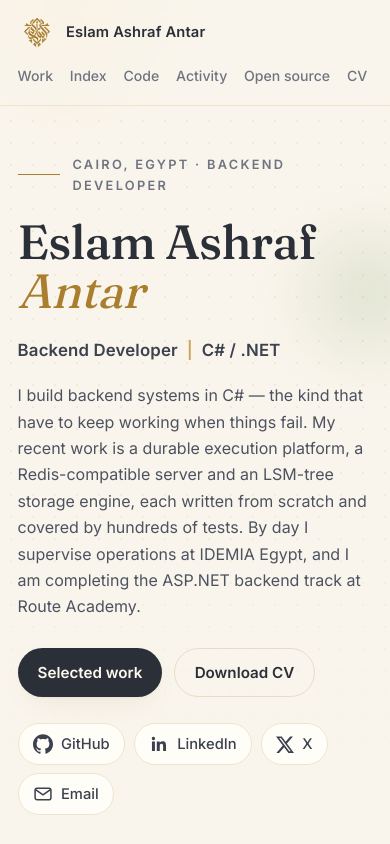
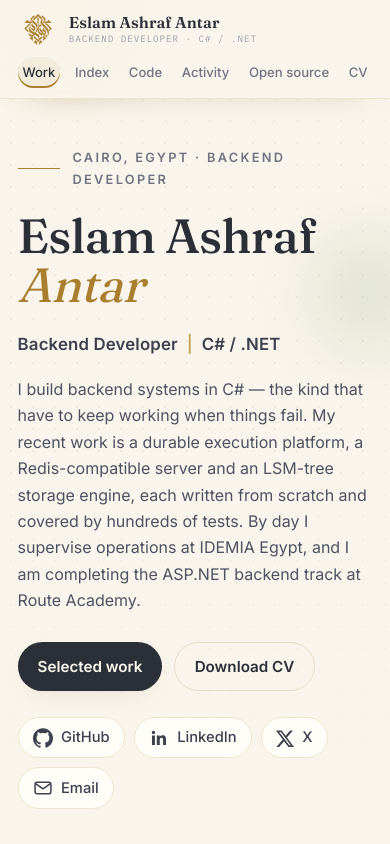
Before and after one commit to SENESO/seneso.github.io, a plain HTML site: page index.html in a window 390 px wide. Shown: the top 844 px of the page. Drawn offline with Linux system fonts and the light colour scheme.

Commit message:
Header redesign across viewports; activity board fills its card on wide screens

```diff
--- a/app.js
+++ b/app.js
@@ -362,6 +362,31 @@
     }, 2500);
   }
 
+  /* header scrollspy — highlight the nav link of the section in view */
+  var spyLinks = document.querySelectorAll('.topbar__nav a[href^="#"]');
+  if ('IntersectionObserver' in window && spyLinks.length) {
+    var spyById = {};
+    spyLinks.forEach(function (a) { spyById[a.getAttribute('href').slice(1)] = a; });
+    var spy = new IntersectionObserver(function (entries) {
+      entries.forEach(function (en) {
+        if (!en.isIntersecting) return;
+        spyLinks.forEach(function (a) {
+          a.classList.remove('is-active');
+          a.removeAttribute('aria-current');
+        });
+        var link = spyById[en.target.id];
+        if (link) {
+          link.classList.add('is-active');
+          link.setAttribute('aria-current', 'true');
+        }
+      });
+    }, { rootMargin: '-40% 0px -55% 0px' });
+    Object.keys(spyById).forEach(function (id) {
+      var s = document.getElementById(id);
+      if (s) spy.observe(s);
+    });
+  }
+
   if (window.SITE_STATS) {
     render(window.SITE_STATS);
   } else {
--- a/index.html
+++ b/index.html
@@ -24,7 +24,10 @@
 <header class="topbar">
   <a class="topbar__brand" href="#top" aria-label="Eslam Ashraf Antar — home">
     <span class="topbar__mark"><img src="assets/logo.png" alt="" width="512" height="512"></span>
-    <span class="topbar__name">Eslam Ashraf Antar</span>
+    <span class="topbar__id">
+      <span class="topbar__name">Eslam Ashraf Antar</span>
+      <span class="topbar__role">Backend Developer · C# / .NET</span>
+    </span>
   </a>
   <nav class="topbar__nav" aria-label="Sections">
     <a href="#work">Work</a>
--- a/styles.css
+++ b/styles.css
@@ -70,22 +70,35 @@ body {
 .topbar {
   position: sticky; top: 0; z-index: 20;
   display: flex; align-items: center; justify-content: space-between;
-  gap: 1rem; padding: .8rem clamp(1.1rem, 4vw, 2.4rem);
-  background: color-mix(in srgb, var(--paper) 86%, transparent);
-  backdrop-filter: blur(10px);
+  gap: 1rem; padding: .62rem clamp(1.1rem, 4vw, 2.4rem);
+  background: color-mix(in srgb, var(--paper) 88%, transparent);
+  backdrop-filter: blur(12px);
   border-bottom: 1px solid var(--line-soft);
+  box-shadow: 0 14px 34px -28px rgba(101, 86, 52, .45);
 }
-.topbar__brand { display: flex; align-items: center; gap: .65rem; text-decoration: none; color: var(--ink-strong); }
-.topbar__mark { width: 38px; height: 38px; flex: none; }
+.topbar__brand { display: flex; align-items: center; gap: .7rem; text-decoration: none; color: var(--ink-strong); }
+.topbar__mark { width: 44px; height: 44px; flex: none; }
 .topbar__mark img { width: 100%; height: 100%; display: block; object-fit: contain; }
-.topbar__name { font-weight: 600; letter-spacing: .01em; font-size: .98rem; }
-.topbar__nav { display: flex; gap: clamp(.9rem, 3vw, 1.9rem); }
+.topbar__id { display: flex; flex-direction: column; gap: .14rem; }
+.topbar__name {
+  font-family: var(--font-display); font-weight: 600; font-size: 1.14rem;
+  line-height: 1.05; letter-spacing: .005em; white-space: nowrap;
+}
+.topbar__role {
+  font-family: var(--font-mono); font-size: .62rem; letter-spacing: .16em;
+  text-transform: uppercase; color: var(--faint); line-height: 1; white-space: nowrap;
+}
+.topbar__nav { display: flex; gap: .3rem; }
 .topbar__nav a {
   color: var(--muted); text-decoration: none; font-size: .9rem; font-weight: 500;
-  padding: .2rem 0; border-bottom: 1px solid transparent;
-  transition: color .2s, border-color .2s;
+  padding: .42rem .78rem; border-radius: 999px;
+  transition: color .2s, background .2s, box-shadow .2s;
 }
-.topbar__nav a:hover { color: var(--ink-strong); border-bottom-color: var(--gold-soft); }
+.topbar__nav a:hover { color: var(--ink-strong); background: var(--paper-deep); }
+.topbar__nav a.is-active {
+  color: var(--ink-strong); background: var(--paper-deep);
+  box-shadow: inset 0 -2px 0 var(--gold);
+}
 
 /* ---------- layout ---------- */
 main { max-width: 1120px; margin: 0 auto; padding: 0 clamp(1.1rem, 4vw, 2.4rem); }
@@ -288,9 +301,9 @@ main { max-width: 1120px; margin: 0 auto; padding: 0 clamp(1.1rem, 4vw, 2.4rem);
 .board__stats { display: flex; flex-wrap: wrap; gap: .3rem 1.4rem; color: var(--muted); font-size: .86rem; }
 .board__stats strong { color: var(--ink-strong); font-variant-numeric: tabular-nums; }
 .board__scroll { overflow-x: auto; padding-bottom: .35rem; -webkit-overflow-scrolling: touch; scrollbar-width: thin; }
-.heatmap { min-width: max-content; padding: .1rem .1rem 0; }
+.heatmap { --cell: 11px; --cgap: 3px; min-width: max-content; padding: .1rem .1rem 0; }
 .hm__months {
-  display: grid; grid-template-columns: repeat(var(--weeks, 53), 11px); gap: 3px;
+  display: grid; grid-template-columns: repeat(var(--weeks, 53), var(--cell)); gap: var(--cgap);
   margin-left: 31px; height: 15px; position: relative;
 }
 .hm__month {
@@ -299,15 +312,22 @@ main { max-width: 1120px; margin: 0 auto; padding: 0 clamp(1.1rem, 4vw, 2.4rem);
 }
 .hm__body { display: flex; gap: 5px; }
 .hm__days {
-  display: grid; grid-template-rows: repeat(7, 11px); gap: 3px; width: 26px; flex: none;
+  display: grid; grid-template-rows: repeat(7, var(--cell)); gap: var(--cgap); width: 26px; flex: none;
   font-family: var(--font-mono); font-size: .62rem; color: var(--faint);
 }
-.hm__days span { line-height: 11px; text-align: right; }
-.hm__grid { display: grid; grid-template-rows: repeat(7, 11px); grid-auto-flow: column; grid-auto-columns: 11px; gap: 3px; }
+.hm__days span { line-height: var(--cell); text-align: right; }
+.hm__grid { display: grid; grid-template-rows: repeat(7, var(--cell)); grid-auto-flow: column; grid-auto-columns: var(--cell); gap: var(--cgap); }
 .hm__cell {
-  width: 11px; height: 11px; border-radius: 2px; display: block;
+  width: var(--cell); height: var(--cell); border-radius: 2px; display: block;
   outline: 1px solid rgba(94, 78, 44, .08); outline-offset: -1px;
 }
+/* wider screens: grow the cells so the board fills its card instead of
+   leaving dead space on the right */
+@media (min-width: 900px) and (max-width: 949px) { .heatmap { --cell: 10.5px; } }
+@media (min-width: 950px) and (max-width: 1024px) { .heatmap { --cell: 11.5px; } }
+@media (min-width: 1025px) and (max-width: 1099px) { .heatmap { --cell: 12.5px; } }
+@media (min-width: 1100px) and (max-width: 1199px) { .heatmap { --cell: 13.5px; } }
+@media (min-width: 1200px) { .heatmap { --cell: 14px; } }
 .hm__cell--future { visibility: hidden; }
 .lg0 { background: #eee8d5; }
 .lg1 { background: #9be9a8; }
@@ -391,21 +411,24 @@ html.js .reveal.is-in { opacity: 1; transform: none; }
   .featured { grid-template-columns: 1fr; }
   .row { grid-template-columns: 1fr; gap: .25rem; }
   .row__meta { white-space: normal; font-size: .8rem; }
-  .topbar__nav { gap: 1rem; }
-  .topbar__nav a { font-size: .85rem; }
+  .topbar__mark { width: 40px; height: 40px; }
+  .topbar__nav { gap: .15rem; }
+  .topbar__nav a { font-size: .86rem; padding: .38rem .6rem; }
 }
 @media (max-width: 640px) {
   body { font-size: 15.5px; }
-  .topbar { flex-wrap: wrap; row-gap: .45rem; padding-bottom: .55rem; }
-  .topbar__name { font-size: .92rem; }
+  .topbar { flex-wrap: wrap; row-gap: .4rem; padding: .55rem 1.1rem .5rem; }
+  .topbar__mark { width: 40px; height: 40px; }
+  .topbar__name { font-size: 1.02rem; }
+  .topbar__role { font-size: .58rem; letter-spacing: .13em; }
   .topbar__nav {
-    order: 3; width: 100%; display: flex; gap: 1.05rem;
-    overflow-x: auto; padding: .15rem 0 .3rem; scrollbar-width: none;
+    order: 3; width: 100%; display: flex; justify-content: space-between; gap: .35rem;
+    overflow-x: auto; padding: .1rem 0 .15rem; scrollbar-width: none;
     -webkit-overflow-scrolling: touch;
   }
   .topbar__nav::-webkit-scrollbar { display: none; }
-  .topbar__nav a { white-space: nowrap; font-size: .88rem; }
-  section[id] { scroll-margin-top: 118px; }
+  .topbar__nav a { white-space: nowrap; font-size: .84rem; padding: .32rem .42rem; }
+  section[id] { scroll-margin-top: 102px; }
   .statband { grid-template-columns: repeat(2, 1fr); }
   .hero__lede { font-size: 1rem; }
   .fcard { padding: 1.3rem 1.15rem 1.15rem; }
@@ -426,3 +449,9 @@ html.js .reveal.is-in { opacity: 1; transform: none; }
   .chart__label { font-size: .55rem; }
   .chart__col:nth-child(even) .chart__label { visibility: hidden; }
 }
+@media (max-width: 400px) {
+  .topbar__nav { gap: .25rem; }
+  .topbar__nav a { font-size: .82rem; padding: .3rem .3rem; }
+  .topbar__name { font-size: .98rem; }
+  .topbar__role { letter-spacing: .1em; }
+}
```
